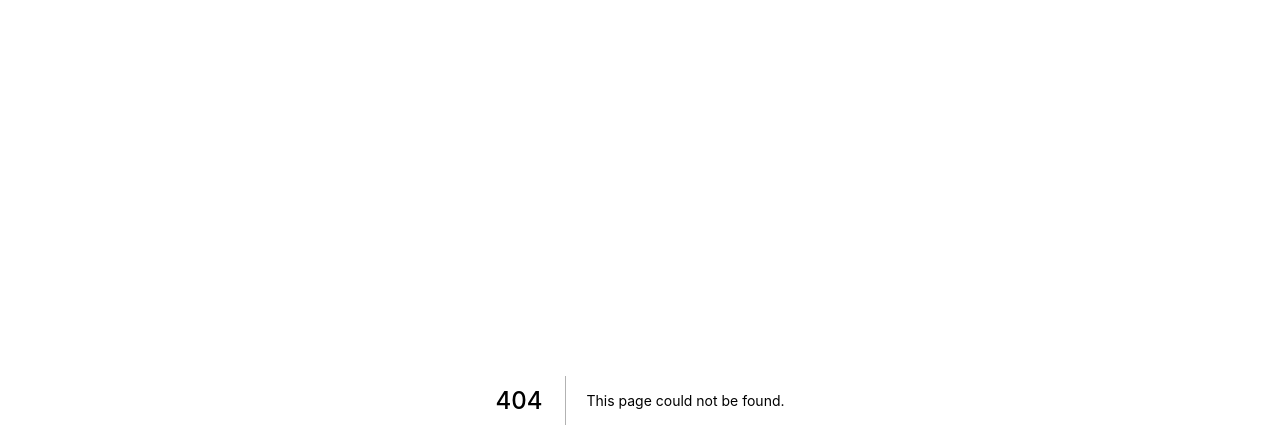
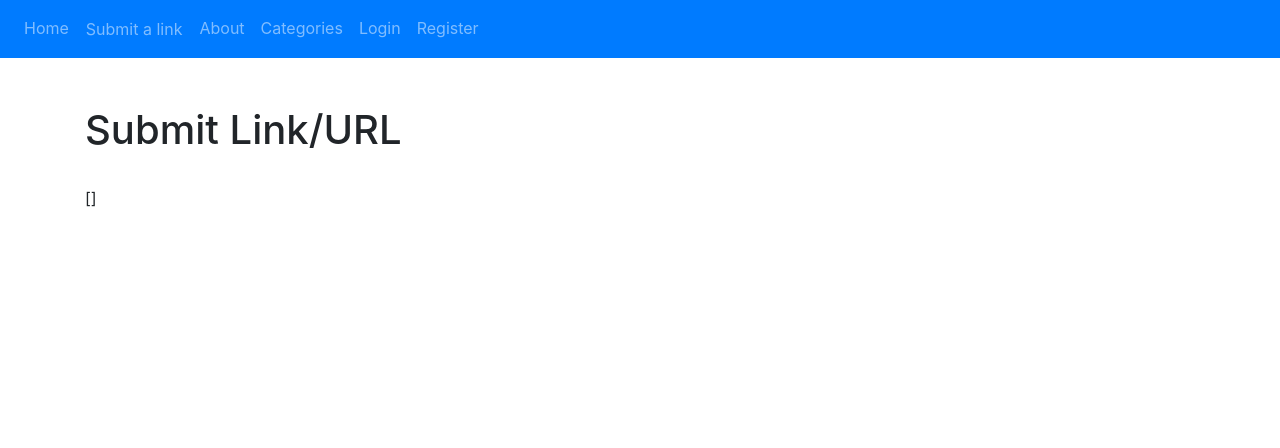
Before and after one commit to ciderbet/whatyearwasiborn, a Next.js app: page /user/link/create in a window 1280 px wide. Before the commit this address had no page. Shown: the top 448 px of the page. Built offline with nearby package versions, Linux system fonts and the light colour scheme; no server answers.

Commit message:
submit link page

```diff
--- a/components/Layout.js
+++ b/components/Layout.js
@@ -20,6 +20,14 @@ const Layout = ({ children }) => {
           <Link href="/">
             <a className="nav-link">
         Home
+            </a>
+          </Link>
+        </li>
+
+        <li className="nav-item">
+          <Link href="/user/link/create">
+            <a className="nav-link btn btn-primary">
+        Submit a link
             </a>
           </Link>
         </li>
--- /dev/null
+++ b/pages/user/link/create.js
@@ -0,0 +1,44 @@
+import { useState, useEffect } from 'react'
+import Layout from '../../../components/Layout'
+import axios from 'axios'
+import { API } from '../../../config'
+import { showSuccessMessage, showErrorMessage } from '../../../helpers/alerts'
+
+const Create = () => {
+  // state
+  const [state, setState] = useState({
+    title: '',
+    url: '',
+    categories: [],
+    loadedCategories: [],
+    success: '',
+    error: '',
+    type: '',
+    medium: ''
+  })
+  const { title, url, categories, loadedCategories, success, error, type, medium } = state
+
+  // load categories when component mounts using useEffect
+  useEffect(() => {
+    loadCategories()
+  }, [success])
+
+  const loadCategories = async () => {
+    const response = await axios.get(`${API}/categories`)
+    setState({ ...state, loadedCategories: response.data })
+  }
+
+  return (
+    <Layout>
+      <div className="row">
+        <div className="col-md-12">
+          <h1>Submit Link/URL</h1>
+          <br/>
+          {JSON.stringify(loadedCategories)}
+        </div>
+      </div>
+    </Layout>
+  )
+}
+
+export default Create
```
